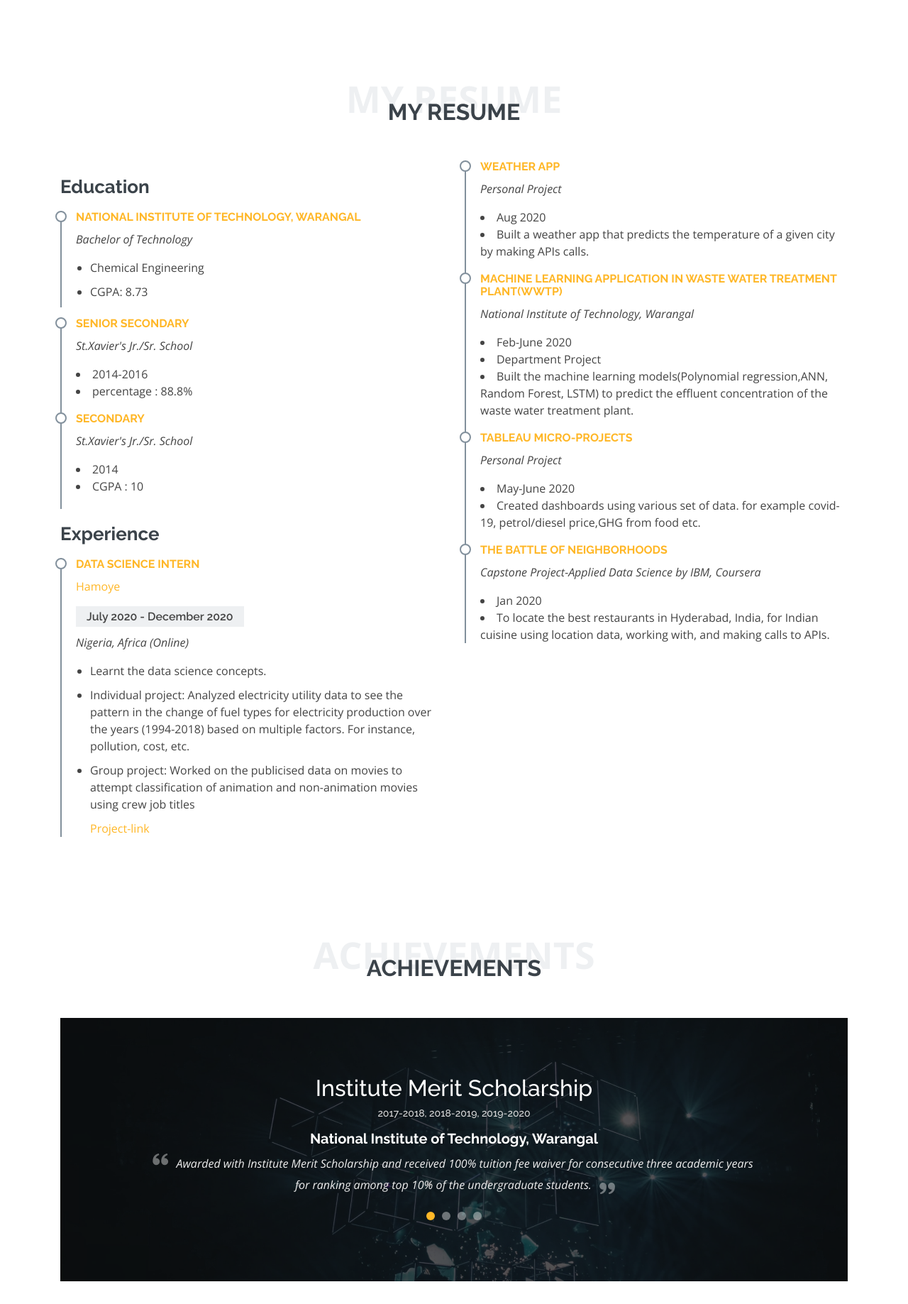
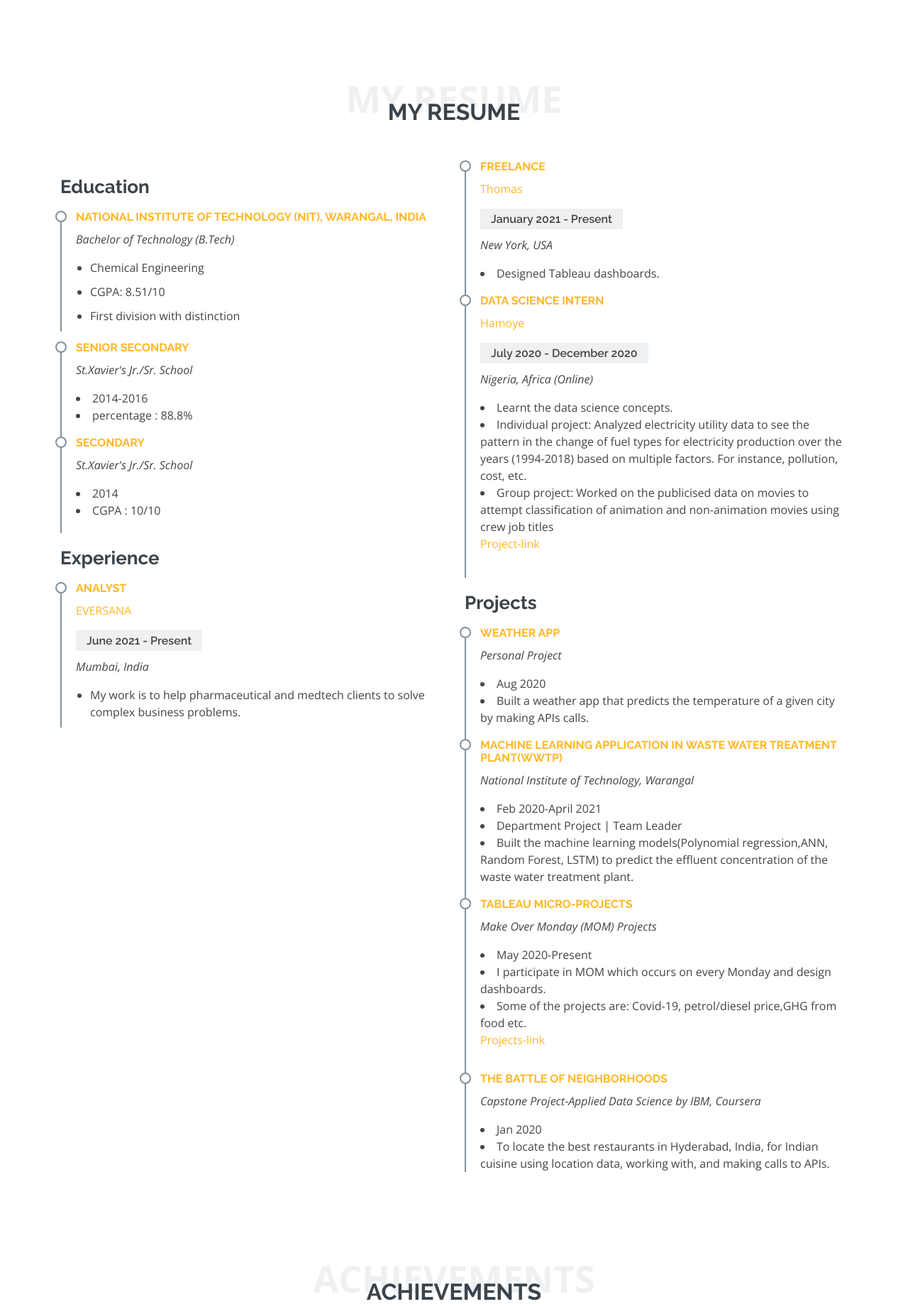
Before and after one commit to NehaCkumari/Portfolio, a Django app: page / in a window 1280 px wide. Shown: the part 2400-4237 px from the top of the page at 71% size. Run offline with Django 3.2, Linux system fonts and the light colour scheme; some libraries are stand-ins or nearby versions.

Commit message:
21th commit

```diff
--- a/templates/index.html
+++ b/templates/index.html
@@ -70,7 +70,7 @@
     <div class="hero-container">
       <h1>Neha Kumari</h1>
       <h2>Hi, I am Neha Kumari.</h2><!--new added-->
-      <h1> Chemical Engineer. Analyst. Freelancer(Tableau). Blogger. </h1><!--new added-->
+      <h2> Chemical Engineer. Analyst. Freelancer(Tableau). Blogger. </h2><!--new added-->
        <a href="#about" class="btn-scroll scrollto" title="Scroll Down"><i class="bx bx-chevron-down"></i></a>
     </div>
   </section><!-- End Hero -->
@@ -89,7 +89,7 @@
         </div>
 
         <ul id="portfolio-flters" class="d-flex justify-content-center">
-          <li data-filter="*" class="filter-active">All</li>
+          <!--<li data-filter=".filter-app"+".filter-card" class="filter-active">All</li>-->
           <li data-filter=".filter-app">Tableau</li>
           <li data-filter=".filter-card">Certificates</li>
           <li data-filter=".filter-blog">Blogs</li><!--new added-->
@@ -365,13 +365,14 @@
           <div class="col-lg-6">
             <h3 class="resume-title">Education</h3>
             <div class="resume-item pb-0">
-              <h4><a href="https://www.nitw.ac.in/">National Institute of Technology, Warangal</a></h4>
-              <p><em>Bachelor of Technology</em></p>
+              <h4><a href="https://www.nitw.ac.in/">National Institute of Technology (NIT), Warangal, India</a></h4>
+              <p><em>Bachelor of Technology (B.Tech)</em></p>
               <p>
               <ul>
                 <li>Chemical Engineering</li>
                 <!--<li>(123) 456-7891</li>-->
-                <li>CGPA: 8.73</li>
+                <li>CGPA: 8.51/10</li>
+                <li>First division with distinction</li>
               </ul>
               </p>
             </div>
@@ -394,7 +395,7 @@
               <h4>Secondary</h4>
               <p><em>St.Xavier's Jr./Sr. School</p></em>
               <li>2014</li>
-              <li>CGPA : 10 </li>
+              <li>CGPA : 10/10 </li>
             </div>
 
 
@@ -402,14 +403,14 @@
 
             <h3 class="resume-title">Experience</h3>
             <div class="resume-item">
-              <h4>Data Science Intern</h4>
-              <p><a href="https://hamoye.com/">Hamoye</a></p>
-              <h5>July 2020 - December 2020</h5>
-              <p><em>Nigeria, Africa (Online) </em></p>
+              <h4>Analyst</h4>
+              <p><a href="">EVERSANA</a></p>
+              <h5>June 2021 - Present</h5>
+              <p><em>Mumbai, India</em></p>
               <p>
               <ul>
-                <li>Learnt the data science concepts.</li>
-                <li>Individual project: Analyzed electricity utility data to see the pattern in the change of fuel types for electricity production over the years (1994-2018) based on
+                <li>My work is to help pharmaceutical and medtech clients to solve complex business problems.</li>
+                <!--<li>Individual project: Analyzed electricity utility data to see the pattern in the change of fuel types for electricity production over the years (1994-2018) based on
                   multiple factors. For instance, pollution, cost, etc.</li>
                 <li>Group project: Worked on the publicised data on movies to attempt classification of animation and non-animation movies using crew job titles </li>
                 <p><a href="https://sites.google.com/view/movie-analysis/">Project-link</a></p>
@@ -420,8 +421,33 @@
               </p>
             </div>
           </div>
+<!-- new section added-->
+          <div class="col-lg-6">
+            <div class="resume-item">
+              <h4>Freelance</h4>
+              <p><a href="https://www.thomasnet.com/">Thomas</a></p>
+              <h5>January 2021 - Present</h5>
+              <p><em>New York, USA </em></p>
+              <li>Designed Tableau dashboards.</li>
+            </div>
 
-          <div class="col-lg-6">
+
+            <div class="resume-item">
+              <h4>Data Science Intern</h4>
+              <p><a href="https://hamoye.com/">Hamoye</a></p>
+              <h5>July 2020 - December 2020</h5>
+              <p><em>Nigeria, Africa (Online) </em></p>
+              <li>Learnt the data science concepts.</li>
+              <li>Individual project: Analyzed electricity utility data to see the pattern in the change of fuel types for electricity production over the years (1994-2018) based on
+                multiple factors. For instance, pollution, cost, etc.</li>
+              <li>Group project: Worked on the publicised data on movies to attempt classification of animation and non-animation movies using crew job titles </li>
+              <p><a href="https://sites.google.com/view/movie-analysis/">Project-link</a></p>
+            </div>
+
+
+
+<!-- new section ended -->
+            <h3 class="resume-title">Projects</h3>
             <div class="resume-item">
               <h4>Weather app</h4>
               <p><em>Personal Project</p></em>
@@ -432,8 +458,8 @@
             <div class="resume-item">
               <h4>Machine learning application in Waste Water Treatment Plant(WWTP)</h4>
               <p><em>National Institute of Technology, Warangal</p></em>
-              <li>Feb-June 2020</li>
-              <li>Department Project </li>
+              <li>Feb 2020-April 2021 </li>
+              <li>Department Project | Team Leader </li>
               <li>Built the machine learning models(Polynomial regression,ANN, Random Forest, LSTM) to predict the effluent concentration of the waste water treatment plant.</li>
 
 
@@ -441,9 +467,11 @@
 
             <div class="resume-item">
               <h4>Tableau micro-Projects</h4>
-              <p><em>Personal Project</p></em>
-              <li>May-June 2020</li>
-              <li>Created dashboards using various set of data. for example covid-19, petrol/diesel price,GHG from food etc. </li>
+              <p><em>Make Over Monday (MOM) Projects</p></em>
+              <li>May 2020-Present</li>
+              <li>I participate in MOM which occurs on every Monday and design dashboards.</li>
+              <li>Some of the projects are: Covid-19, petrol/diesel price,GHG from food etc. </li>
+              <p><a href="https://public.tableau.com/app/profile/nehachandravanshi">Projects-link</a></p>
             </div>
 
             <div class="resume-item">
@@ -623,7 +651,7 @@ with, and making calls to APIs.</li>
         <div class="section-title">
           <span>About Me</span>
           <h2>About Me</h2>
-          <p>A final year undergraduate student majoring in chemical engineering at National Institute of Technology Warangal, India</p>
+          <!--<p>A final year undergraduate student majoring in chemical engineering at National Institute of Technology Warangal, India</p>-->
         </div>
 
         <div class="row">
@@ -642,7 +670,7 @@ with, and making calls to APIs.</li>
                 </div>
                 <div class="col-lg-6">
                   <ul>
-                    <li><i class="icofont-rounded-right"></i> <strong>DOB :</strong> 9 December 1999</li>
+                    <li><i class="icofont-rounded-right"></i> <strong>YOB :</strong> 1999</li>
                     <li><i class="icofont-rounded-right"></i> <strong>Degree:</strong> Bachelor of Technology</li>
                     <li><i class="icofont-rounded-right"></i> <strong>Email:</strong>chandravanshi.neha01@gmail.com</li>
                     <!--<li><i class="icofont-rounded-right"></i> <strong>Freelance:</strong> Available</li>-->
@@ -701,14 +729,14 @@ with, and making calls to APIs.</li>
               </div>
 
               <div class="progress">
-                <span class="skill">Data Science <i class="val">70%</i></span>
+                <span class="skill">Excel <i class="val">60%</i></span>
                 <div class="progress-bar-wrap">
                   <div class="progress-bar" role="progressbar" aria-valuenow="70" aria-valuemin="0" aria-valuemax="100"></div>
                 </div>
               </div>
 
               <div class="progress">
-                <span class="skill">Tableau<i class="val">60%</i></span>
+                <span class="skill">Tableau<i class="val">70%</i></span>
                 <div class="progress-bar-wrap">
                   <div class="progress-bar" role="progressbar" aria-valuenow="60" aria-valuemin="0" aria-valuemax="100"></div>
                 </div>
@@ -781,16 +809,23 @@ with, and making calls to APIs.</li>
                 <div class="info-box mt-4">
                   <i class="bx bx-envelope"></i>
                   <h3><a href = "mailto: chandravanshi.neha01@gmail.com">Send Email</a></h3>
-                  <p>chandravanshi.neha01@gmail.com</p>
+                  <!--<p>chandravanshi.neha01@gmail.com</p>-->
                 </div>
               </div>
+
               <div class="col-md-6">
+                <div class="info-box mt-4">
+                  <i class="bx bxl-linkedin"></i>
+                  <h3><a href = "https://www.linkedin.com/in/chandravanshi-neha/">Connect on Linkedin</a></h3>
+                </div>
+              </div>
+              <!--<div class="col-md-6">
                 <div class="info-box mt-4">
                   <i class="bx bx-phone-call"></i>
                   <h3>Call Me</h3>
                   <p>-------------</p>
                 </div>
-              </div>
+              </div>-->
             </div>
 
           </div>
```
